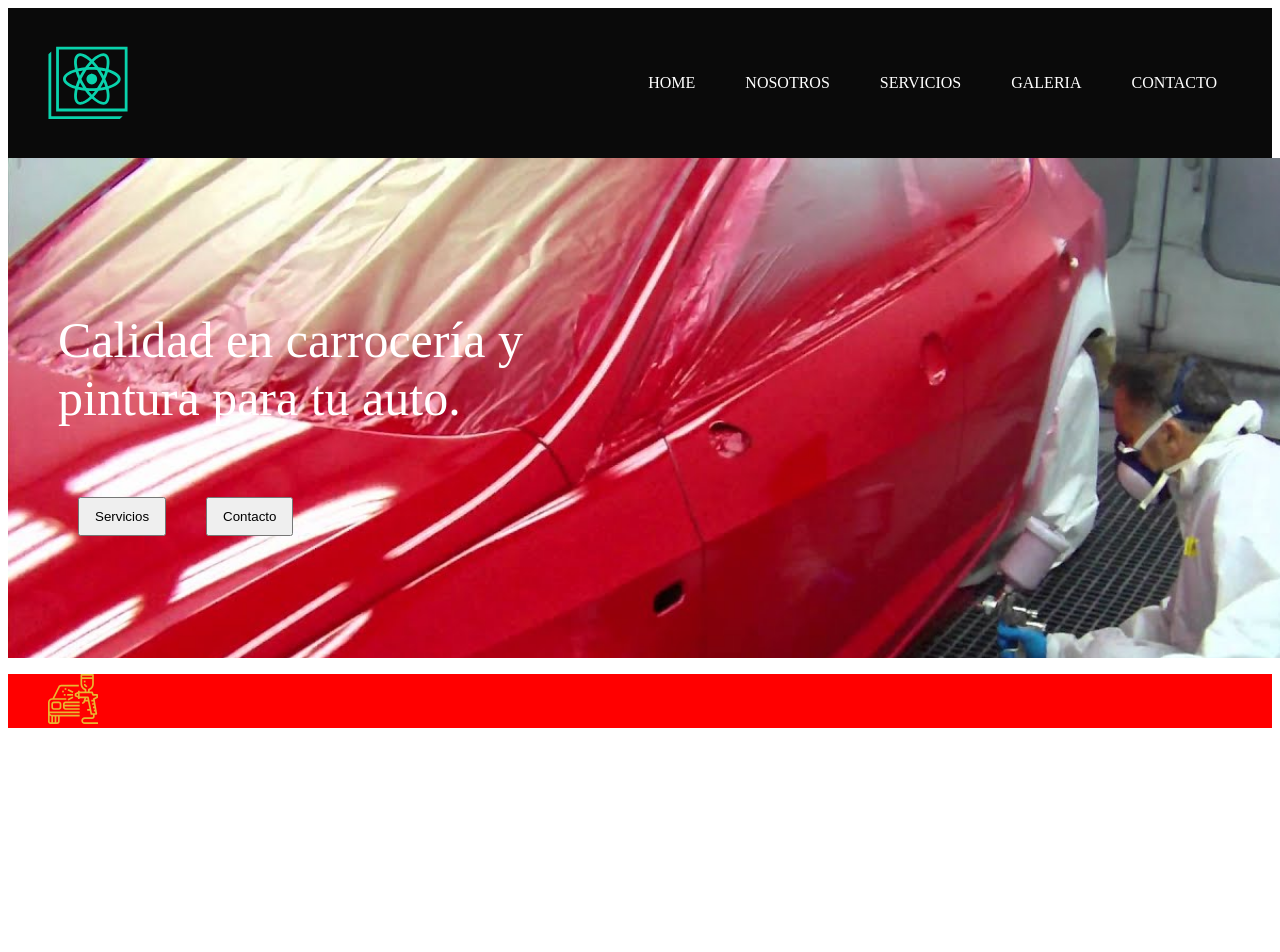
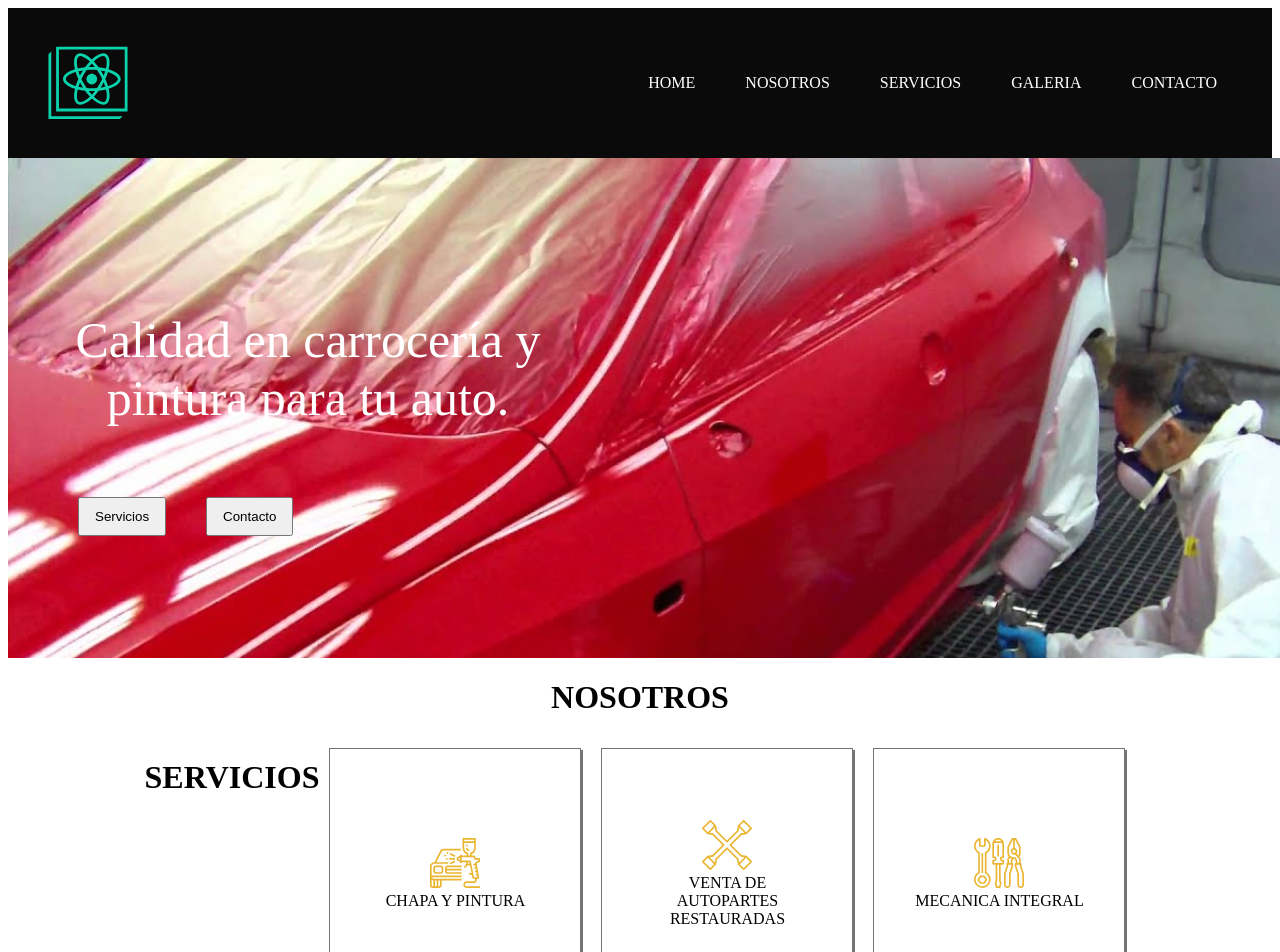
Before and after one commit to marcalmon/web-taller, a React (Create React App) app: page / in a window 1280 px wide. Shown: the top 952 px of the page. Before the commit the page ends 800 px from the top, so only its background shows below. Built offline with nearby package versions, Linux system fonts and the light colour scheme.

Commit message:
Armed Services section.

```diff
--- a/src/components/ServicesSquare/styles.module.scss
+++ b/src/components/ServicesSquare/styles.module.scss
@@ -1,8 +1,14 @@
 @import '../../scss/variables/colors';
 
 .square-container {
-  width: 100%;
-  background-color: red;
+  width: 250px;
+  height: 250px;
+  display: flex;
+  align-items: center;
+  justify-content: center;
+  border: 1px solid $medium-grey;
+  box-shadow: 2px 2px $medium-grey;
+  margin: 10px;
 
   img {
     width: 50px;
--- a/src/screens/Home/index.tsx
+++ b/src/screens/Home/index.tsx
@@ -1,18 +1,26 @@
 import React from 'react';
 
-import './styles.module.scss';
+import styles from './styles.module.scss';
 import Header from '../../components/Header';
 import ImageHome from '../../components/ImageHome';
 import ServicesSquare from '../../components/ServicesSquare';
 
 import pintura from '../../assets/spray-gun.svg';
+import autopartes from '../../assets/lug.svg';
+import mecanica from '../../assets/tools.svg';
 
 const Home: React.FC = () => {
   return (
-    <div className="Home">
+    <div className={styles['home']}>
       <Header />
       <ImageHome />
-      <ServicesSquare icon={pintura} />
+      <h1>NOSOTROS</h1>
+      <div className={styles['home-services']}>
+        <h1>SERVICIOS</h1>
+        <ServicesSquare icon={pintura} text="CHAPA Y PINTURA" />
+        <ServicesSquare icon={autopartes} text="VENTA DE AUTOPARTES RESTAURADAS" />
+        <ServicesSquare icon={mecanica} text="MECANICA INTEGRAL" />
+      </div>
     </div>
   );
 }
--- a/src/screens/Home/styles.module.scss
+++ b/src/screens/Home/styles.module.scss
@@ -1,21 +1,9 @@
-.Home {
+.home {
   text-align: center;
 
-  .App-header {
-    background-color: #282c34;
-    min-height: 100vh;
+  .home-services {
     display: flex;
-    flex-direction: column;
-    align-items: center;
+    flex-direction: row;
     justify-content: center;
-    font-size: calc(10px + 2vmin);
-    color: white;
-
-    .App-logo {
-      height: 40vmin;
-    }
-    .App-link {
-      color: #09d3ac;
-    }
   }
 }
```
